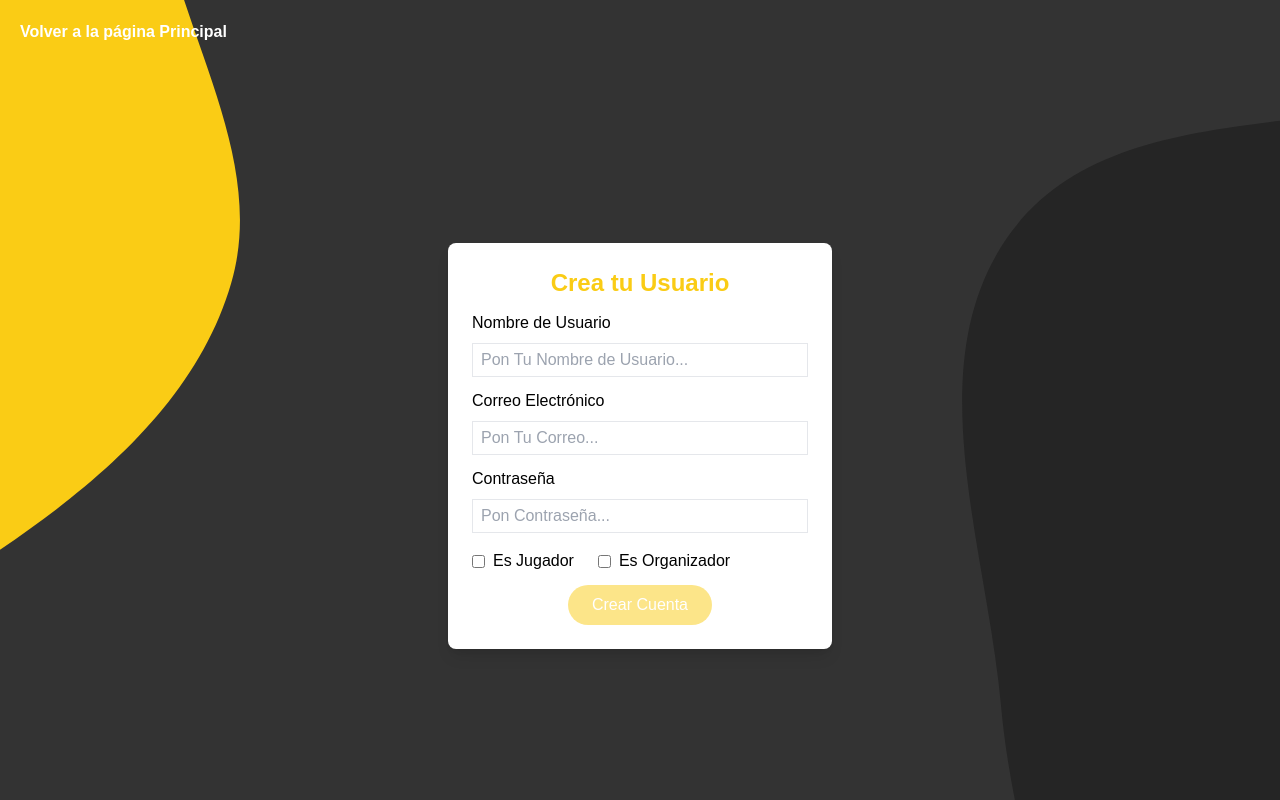
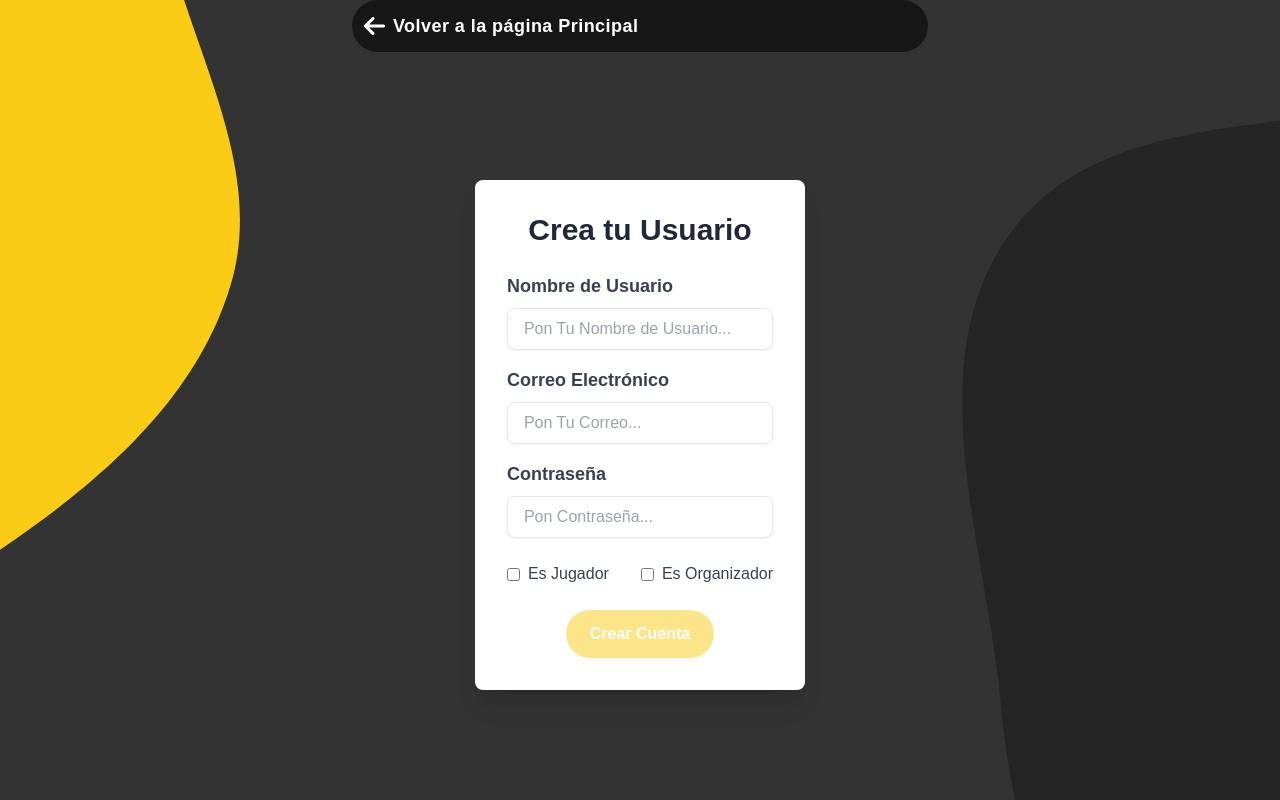
Before and after one commit to AlvaroAndres123/SportHub, a Next.js app: page /pages/register in a window 1280 px wide. Built offline with nearby package versions, Linux system fonts and the light colour scheme.

Commit message:
Things ready for hour

```diff
--- a/app/pages/(auth)/login/page.tsx
+++ b/app/pages/(auth)/login/page.tsx
@@ -17,7 +17,7 @@ const Login: React.FC = () => {
         onClick={handleBackClick}
         className="text-white font-extrabold"
       />
-      <div className='flex justify-center items-center mt-[50%] md:mt-[18%] '>
+      <div className='flex justify-center items-center mt-[50%] md:mt-[12%] '>
         <Form />
       </div>
     </div>
--- a/app/pages/(auth)/register/form.tsx
+++ b/app/pages/(auth)/register/form.tsx
@@ -50,7 +50,6 @@ const Form: React.FC = () => {
     }
   };
 
-
   const handlePlayerChange = () => {
     setIsPlayer(true);
     setIsOrganizer(false);
@@ -62,50 +61,48 @@ const Form: React.FC = () => {
   };
 
   return (
-    <form onSubmit={handleSubmit} className="w-96 p-6 shadow-lg bg-white rounded-lg">
-      <h1 className="subtitle text-center">Crea tu Usuario</h1>
-
+    <form onSubmit={handleSubmit} className="max-w-md mx-auto p-8 bg-white rounded-lg shadow-xl">
+      <h1 className="text-3xl font-extrabold text-center text-gray-800 mb-6">Crea tu Usuario</h1>
 
       {error && <div className="text-red-500 text-center mb-4">{error}</div>}
 
-      <div className="mt-3">
-        <label htmlFor="username" className="block text-base mb-2">Nombre de Usuario</label>
+      <div className="mt-4">
+        <label htmlFor="username" className="block text-lg font-semibold text-gray-700 mb-2">Nombre de Usuario</label>
         <input
           name="username"
           type="text"
           value={username}
           onChange={(e) => setUsername(e.target.value)}
-          className="border w-full text-base px-2 py-1 focus:outline-none focus:ring-0 focus:border-gray-600"
+          className="border w-full text-base px-4 py-2 rounded-lg focus:outline-none focus:ring-2 focus:ring-yellow-500 focus:border-yellow-500 shadow-sm"
           placeholder="Pon Tu Nombre de Usuario..."
         />
       </div>
 
-      <div className="mt-3">
-        <label htmlFor="email" className="block text-base mb-2">Correo Electrónico</label>
+      <div className="mt-4">
+        <label htmlFor="email" className="block text-lg font-semibold text-gray-700 mb-2">Correo Electrónico</label>
         <input
           name="email"
           type="text"
           value={email}
           onChange={(e) => setEmail(e.target.value)}
-          className="border w-full text-base px-2 py-1 focus:outline-none focus:ring-0 focus:border-gray-600"
+          className="border w-full text-base px-4 py-2 rounded-lg focus:outline-none focus:ring-2 focus:ring-yellow-500 focus:border-yellow-500 shadow-sm"
           placeholder="Pon Tu Correo..."
         />
       </div>
 
-      <div className="mt-3">
-        <label htmlFor="password" className="block text-base mb-2">Contraseña</label>
+      <div className="mt-4">
+        <label htmlFor="password" className="block text-lg font-semibold text-gray-700 mb-2">Contraseña</label>
         <input
           name="password"
           type="password"
           value={password}
           onChange={(e) => setPassword(e.target.value)}
-          className="border w-full text-base px-2 py-1 focus:outline-none focus:ring-0 focus:border-gray-600"
+          className="border w-full text-base px-4 py-2 rounded-lg focus:outline-none focus:ring-2 focus:ring-yellow-500 focus:border-yellow-500 shadow-sm"
           placeholder="Pon Contraseña..."
         />
       </div>
 
-
-      <div className="mt-4 flex space-x-6">
+      <div className="mt-6 flex space-x-8 justify-center">
         <div className="flex items-center">
           <input
             type="checkbox"
@@ -113,9 +110,9 @@ const Form: React.FC = () => {
             name="isPlayer"
             checked={isPlayer}
             onChange={handlePlayerChange}
-            className="mr-2"
+            className="mr-2 text-yellow-500"
           />
-          <label htmlFor="isPlayer" className="text-base">Es Jugador</label>
+          <label htmlFor="isPlayer" className="text-base text-gray-700">Es Jugador</label>
         </div>
 
         <div className="flex items-center">
@@ -125,17 +122,17 @@ const Form: React.FC = () => {
             name="isOrganizer"
             checked={isOrganizer}
             onChange={handleOrganizerChange}
-            className="mr-2"
+            className="mr-2 text-yellow-500"
           />
-          <label htmlFor="isOrganizer" className="text-base">Es Organizador</label>
+          <label htmlFor="isOrganizer" className="text-base text-gray-700">Es Organizador</label>
         </div>
       </div>
 
-      <div className="flex justify-center mt-3">
+      <div className="flex justify-center mt-6">
         <button
           type="submit"
           disabled={!username || !email || !password || (!isPlayer && !isOrganizer)}
-          className={`bg-yellow-400 text-white py-2 px-4 sm:px-6 rounded-full hover:bg-yellow-500 transition-all duration-300 ${(!username || !email || !password || (!isPlayer && !isOrganizer)) ? 'opacity-50 cursor-not-allowed' : ''}`}
+          className={`bg-yellow-400 text-white py-3 px-6 rounded-full hover:bg-yellow-500 transition-all duration-300 font-semibold ${(!username || !email || !password || (!isPlayer && !isOrganizer)) ? 'opacity-50 cursor-not-allowed' : ''}`}
         >
           Crear Cuenta
         </button>
--- a/app/pages/(auth)/register/page.tsx
+++ b/app/pages/(auth)/register/page.tsx
@@ -17,7 +17,7 @@ const Register: React.FC = () => {
         onClick={handleBackClick}
         className="text-white font-extrabold"
       />
-      <div className='flex justify-center items-center mt-[40%] md:mt-[14%] '>
+      <div className='flex justify-center items-center mt-[40%] md:mt-[10%] '>
         <Form />
       </div>
     </div>
--- a/app/pages/Functions/Tournaments/page.tsx
+++ b/app/pages/Functions/Tournaments/page.tsx
@@ -6,7 +6,7 @@ import AddButton from '@/components/add';
 import ModalEventOrg from '@/components/functions/ModalEventOrg';
 import ModalEventPlayer from '@/components/functions/ModalEventPl';
 import { useSession } from 'next-auth/react';
-import Link from 'next/link'; // Importa Link para redirección
+import Link from 'next/link';
 
 interface Event {
   id: number;
@@ -70,14 +70,14 @@ const Page = () => {
   };
 
   if (status === 'loading' || isLoading) {
-    return <div className="min-h-screen flex justify-center items-center">Cargando...</div>;
+    return <div className="min-h-screen flex justify-center items-center text-xl font-semibold text-gray-700">Cargando...</div>;
   }
 
   if (!session) {
     return (
-      <div className="min-h-screen flex flex-col justify-center items-center text-center">
-        <p className="text-gray-600 text-lg mb-4">No has iniciado sesión.</p>
-        <Link className="bg-yellow-500 hover:bg-yellow-600 text-white font-bold py-2 px-4 rounded" href="/">
+      <div className="min-h-screen flex flex-col justify-center items-center text-center bg-gray-50 py-12">
+        <p className="text-xl text-gray-600 mb-4">No has iniciado sesión.</p>
+        <Link className="bg-yellow-500 hover:bg-yellow-600 text-white font-bold py-3 px-6 rounded-lg shadow-lg transition duration-300" href="/">
           Volver al inicio
         </Link>
       </div>
@@ -87,18 +87,18 @@ const Page = () => {
   return (
     <div className="min-h-screen bg-gray-50">
       <Navbar />
-      <h1 className="text-3xl font-bold text-center mt-8 text-gray-800">Eventos de Torneos</h1>
+      <h1 className="text-4xl font-extrabold text-center mt-8 text-gray-800">Eventos de Torneos</h1>
 
       {/* Lista de eventos */}
-      <div className="mt-8 mx-4">
+      <div className="mt-8 mx-4 lg:mx-16">
         {events.length === 0 ? (
-          <p className="text-center text-gray-500">No hay eventos creados todavía.</p>
+          <p className="text-center text-gray-500 text-lg">No hay eventos creados todavía.</p>
         ) : (
-          <div className="grid grid-cols-1 sm:grid-cols-2 lg:grid-cols-3 gap-6">
+          <div className="grid grid-cols-1 sm:grid-cols-2 lg:grid-cols-3 gap-8">
             {events.map((event) => (
-              <div key={event.id} className="bg-white p-6 rounded-lg shadow-md hover:shadow-lg transition">
-                <h3 className="text-xl font-semibold text-yellow-500">{event.name}</h3>
-                <p className="text-gray-700 mt-2">{event.date}</p>
+              <div key={event.id} className="bg-white p-6 rounded-lg shadow-lg hover:shadow-xl transition-all duration-300">
+                <h3 className="text-2xl font-semibold text-yellow-600 mb-3 hover:text-yellow-500 transition-all duration-200">{event.name}</h3>
+                <p className="text-gray-700">{event.date}</p>
                 <p className="text-gray-600 mt-2">{event.description}</p>
               </div>
             ))}
@@ -110,7 +110,7 @@ const Page = () => {
       {userRole && (
         <AddButton
           onClick={openModal}
-          className="fixed bottom-4 right-4 z-10"
+          className="fixed bottom-6 right-6 z-10 bg-yellow-500 text-white p-4 rounded-full shadow-lg hover:bg-yellow-600 transition-all duration-300 transform hover:scale-110"
         />
       )}
 
--- a/components/auth/backbutton.tsx
+++ b/components/auth/backbutton.tsx
@@ -1,6 +1,7 @@
 'use client'
 
 import React from 'react';
+import "@fortawesome/fontawesome-free/css/all.min.css";
 
 interface BackButtonProps {
   onClick: () => void;
@@ -9,12 +10,13 @@ interface BackButtonProps {
 
 const BackButton: React.FC<BackButtonProps> = ({ onClick, className }) => {
   return (
-    <div className="flex items-center p-5 space-x-2 cursor-pointer">
-
-      <h1
-        onClick={onClick}
-        className={`text-white font-extrabold ${className}`}
-      >
+    <div
+      onClick={onClick}
+      className={`flex items-center space-x-2 cursor-pointer p-3 bg-black bg-opacity-55  rounded-full transition-all duration-300 max-w-xl mx-auto ${className}`}
+    >
+      {/* Ícono de FontAwesome para la flecha */}
+      <i className="fas fa-arrow-left text-white text-2xl"></i>
+      <h1 className="text-white font-extrabold text-lg tracking-wide hover:text-yellow-400 transition-all duration-300">
         Volver a la página Principal
       </h1>
     </div>
--- a/components/start/welcome.tsx
+++ b/components/start/welcome.tsx
@@ -18,7 +18,7 @@ const Welcome = () => {
       <Button
         text="Descubre más"
         className="bg-yellow-500 text-white py-3 px-8 rounded-full text-xl font-semibold hover:bg-yellow-600 transition-all duration-300 transform hover:scale-105 animate__animated animate__fadeIn animate__delay-3s"
-        onClick={() => alert('¡Aventura a SportHub!')}
+        onClick={() => alert('¡El Sukrol Es mi Pasion!')}
       />
     </div>
   );
--- a/package.json
+++ b/package.json
@@ -17,6 +17,7 @@
     "next": "14.2.12",
     "next-auth": "^4.24.8",
     "react": "^18.3.1",
+    "react-calendar": "^5.1.0",
     "react-dom": "^18"
   },
   "devDependencies": {
```
Also changed, not shown: app/pages/(auth)/login/form.tsx (+12 -13 lines), app/pages/Functions/Calendar/page.tsx (+15 -9 lines), app/pages/Functions/Ranking/page.tsx (+21 -19 lines), 1 other file (tests, documents, lock files or other folders).
